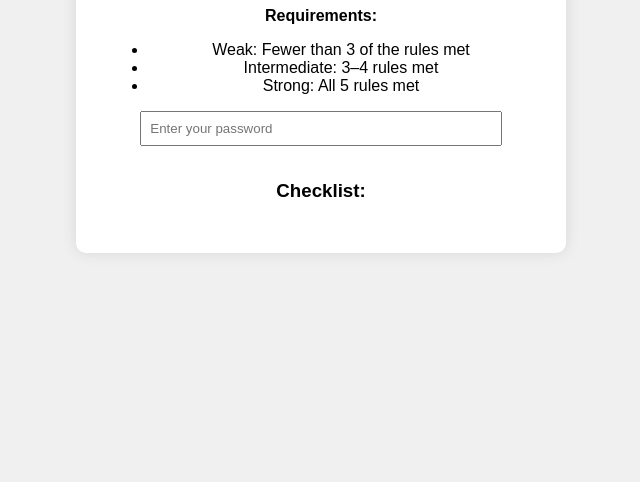
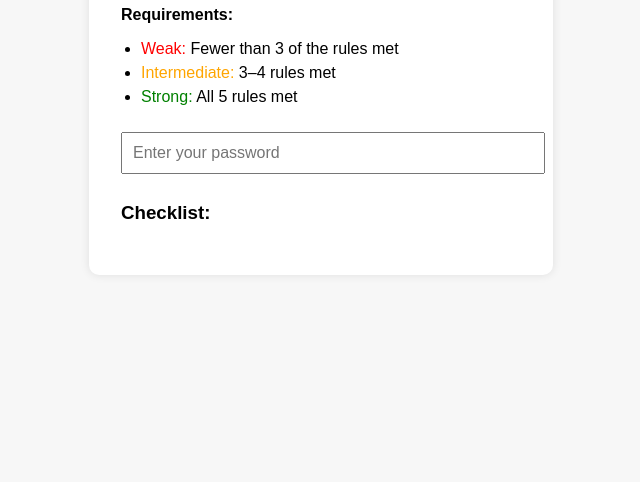
Before and after one commit to samk90210/password-checker-, a plain HTML site: page index.html in a window 1280 px wide. Shown: the part 334-816 px from the top of the page, without its empty margins (319-959 px from the left). Drawn offline with Linux system fonts and the light colour scheme.

Commit message:
Update style.css

```diff
--- a/style.css
+++ b/style.css
@@ -1,26 +1,50 @@
 body {
   font-family: Arial, sans-serif;
+  background-color: #f7f7f7;
   display: flex;
-  height: 100vh;
   justify-content: center;
   align-items: center;
-  background: #f0f0f0;
+  height: 100vh;
+  margin: 0;
 }
 
 .container {
-  text-align: center;
   background: white;
   padding: 2rem;
   border-radius: 10px;
-  box-shadow: 0 0 15px rgba(0,0,0,0.1);
+  width: 400px;
+  box-shadow: 0 0 10px rgba(0,0,0,0.1);
 }
 
-#password {
-  padding: 0.5rem;
-  width: 80%;
-  margin-bottom: 1rem;
+input[type="password"] {
+  padding: 10px;
+  width: 100%;
+  margin-top: 10px;
+  margin-bottom: 10px;
+  font-size: 1rem;
 }
 
 #strength-text {
   font-weight: bold;
+  margin: 10px 0;
 }
+
+ul {
+  padding-left: 20px;
+}
+
+li {
+  margin-bottom: 6px;
+}
+
+.bad {
+  color: red;
+}
+
+.medium {
+  color: orange;
+}
+
+.strong {
+  color: green;
+}
```
